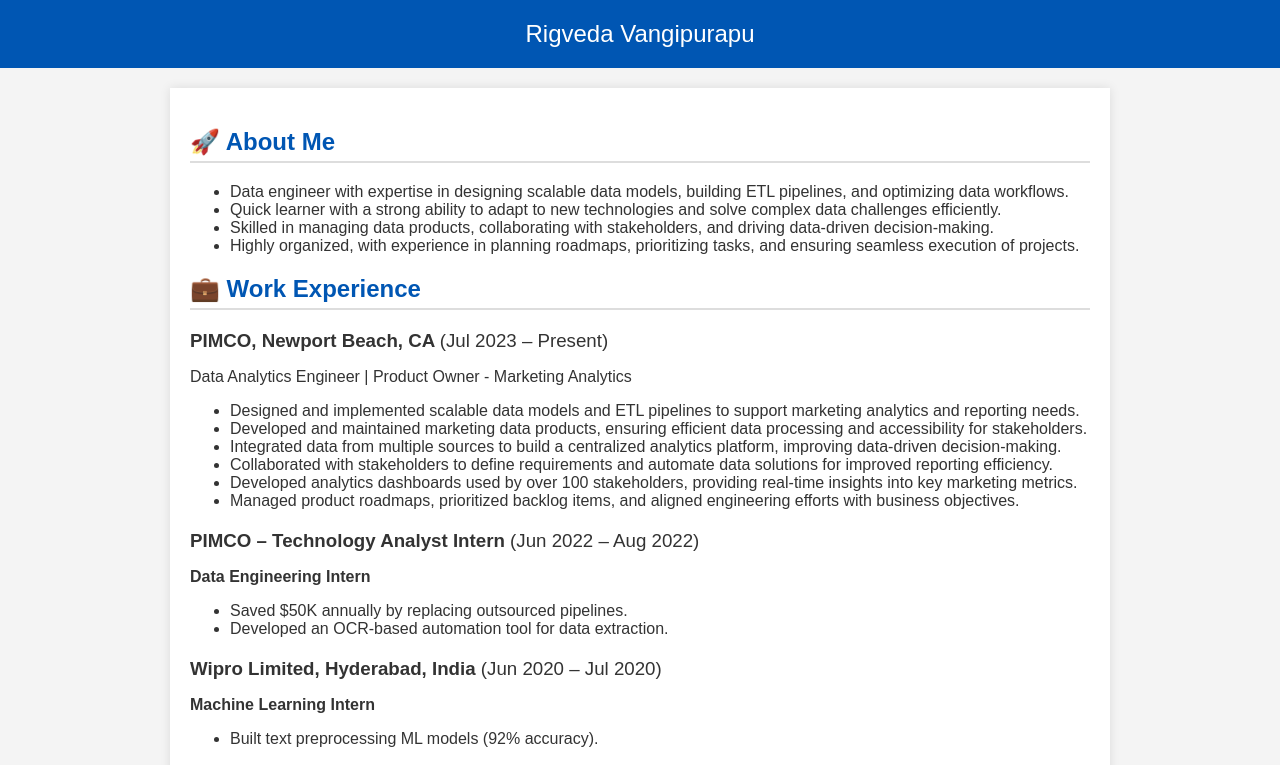
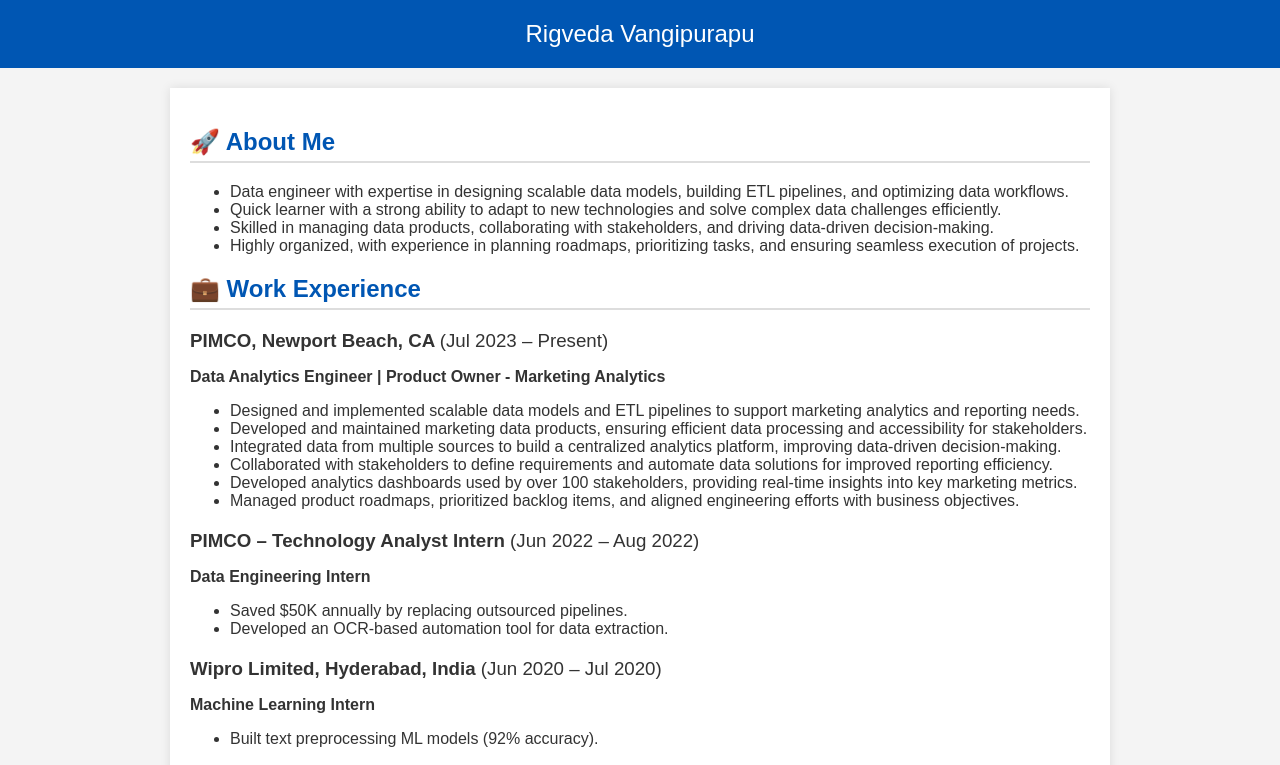
Before and after one commit to RigvedaVangipurapu/RigvedaVangipurapu.github.io, a plain HTML site: page index.html in a window 1280 px wide. Shown: the top 765 px of the page. Drawn offline with Linux system fonts and the light colour scheme.

Commit message:
Update index.html

```diff
--- a/index.html
+++ b/index.html
@@ -38,7 +38,7 @@
             <h2>💼 Work Experience</h2>
             <div class="work-item">
                 <h3>PIMCO, Newport Beach, CA <span style="font-weight: normal;">(Jul 2023 – Present)</span></h3>
-                <p>Data Analytics Engineer | Product Owner - Marketing Analytics</p>
+                <p><strong>Data Analytics Engineer | Product Owner - Marketing Analytics</strong></p>
                 <ul>
                     <li>Designed and implemented scalable data models and ETL pipelines to support marketing analytics and reporting needs.</li>
                     <li>Developed and maintained marketing data products, ensuring efficient data processing and accessibility for stakeholders.</li>
```
